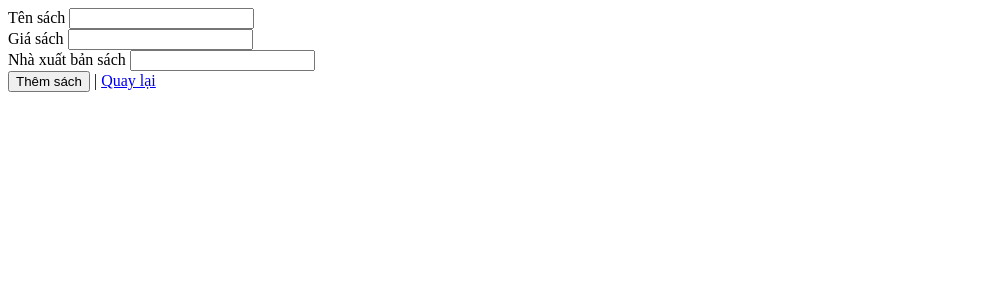
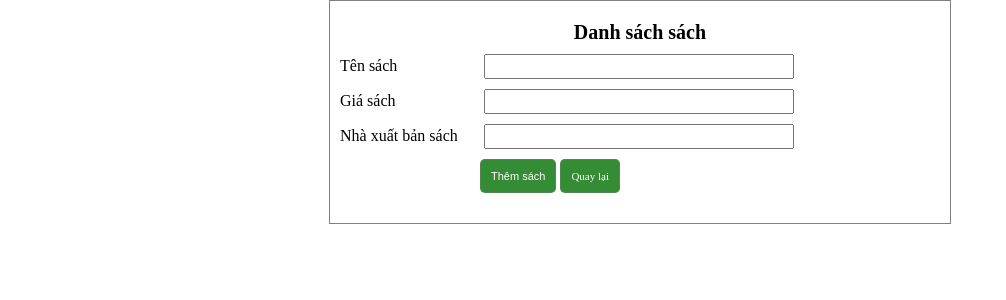
Before and after one commit to daihieptn97/On_PHP_MCV, a PHP site: page /?page=them in a window 1280 px wide. Shown: the top 300 px of the page, without its empty margins (0-1006 px from the left). Run offline with PHP 8.4, Linux system fonts and the light colour scheme.

Commit message:
style.css

```diff
--- /dev/null
+++ b/sach/style.css
@@ -0,0 +1,82 @@
+*{
+	padding: 0;
+	margin: 0;
+}
+
+.container {
+	width: 1000px;
+	margin: auto;
+
+}
+.p-t-20{
+	padding-top: 20px;
+}
+
+.border{
+	border: 1px solid gray;
+	padding: 20px 10px
+}
+
+tr:nth-child(even){
+	background-color: #f6f8fa;
+}
+
+table, th, td {
+	border: 1px solid #dfe2e5;
+	border-collapse: collapse;
+	padding: 7px;
+}
+
+a{
+	text-decoration: none;
+	color: green;
+	padding: 5px;
+}
+
+a:hover{
+
+}
+
+.title h4{
+	text-align: center;
+	font-size: 20px;
+}
+
+
+/*begin form add and edit*/
+.container-info{
+	width: 600px;
+	margin: auto;
+}
+
+.form-item{
+	margin: 10px 0;
+}
+.form-item label{
+	min-width: 140px;
+	display: inline-block;
+}
+
+.form-item input:not([type="submit"]){
+	min-width: 300px;
+	padding: 3px;
+}
+
+
+.form-item:last-child{
+	margin-left: 140px;
+}
+
+.btn{
+	min-width: 40px;
+	/* 	height: 20px; */
+	background-color: #348c34;
+	color: white;
+	padding: 10px;
+	border: 1px solid #8080805c;
+	font-size: 11px;
+	border-radius: 5px;
+}
+
+
+/*end form */
--- a/sach/views/them.php
+++ b/sach/views/them.php
@@ -3,29 +3,34 @@
 <head>
 	<meta charset="UTF-8">
 	<title>Thêm sách</title>
+	<link rel="stylesheet" href="style.css">
 </head>
 <body>
-	<div class="container-info">
+	<div class="container-info border">
+		<div class="title">
+			<h4>Danh sách sách</h4>
+		</div>
+
 		<form action="?page=<?php if(isset($sach)) echo "suas"; else echo "thems" ?>" method="post">
 			<input type="hidden" name="id" value="<?php if(isset($sach)) echo $sach['id'] ?>">
 			<div class="form-item">
 				<label >Tên sách</label>
-				<input type="text" name="ten" value="<?php if(isset($sach)) echo $sach['name'] ?>">
+				<input type="text" name="ten" value="<?php if(isset($sach)) echo $sach['name'] ?>" required>
 			</div>
 
 			<div class="form-item">
 				<label >Giá sách</label>
-				<input type="number" name="gia" min="0" value="<?php if(isset($sach)) echo $sach['giasach'] ?>">
+				<input type="number" name="gia" min="0" value="<?php if(isset($sach)) echo $sach['giasach'] ?>" required>
 			</div>
 
 			<div class="form-item">
 				<label >Nhà xuất bản sách</label>
-				<input type="text" name="nxb" value="<?php if(isset($sach)) echo $sach['nxb'] ?>">
+				<input type="text" name="nxb" value="<?php if(isset($sach)) echo $sach['nxb'] ?>" required>
 			</div>
 
 			<div class="form-item">
-				<input type="submit" value="<?php if(isset($sach)) echo "Sửa thông tin sách"; else echo "Thêm sách" ?>"> |
-				<a href="?page=index">Quay lại</a>
+				<input type="submit" class="btn" value="<?php if(isset($sach)) echo "Sửa thông tin sách"; else echo "Thêm sách" ?>">
+				<a href="?page=index" class="btn">Quay lại</a>
 			</div>
 
 		</form>
```
Also changed, not shown: sach/views/home.php (+9 -3 lines).
